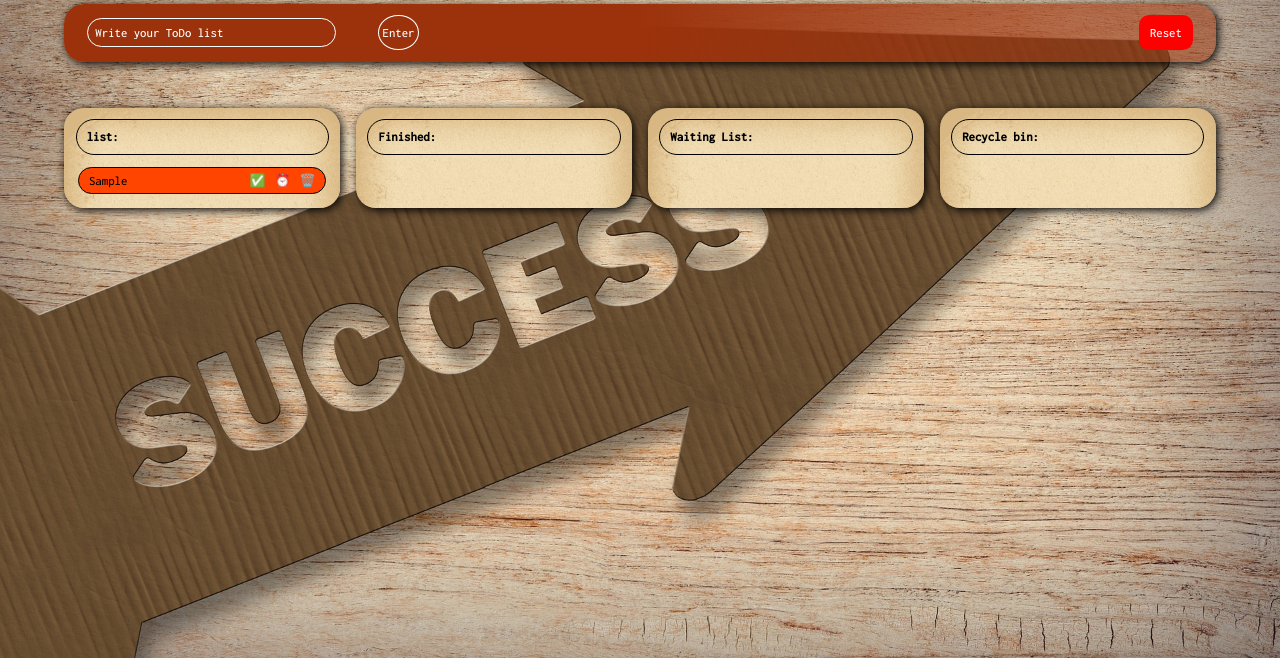
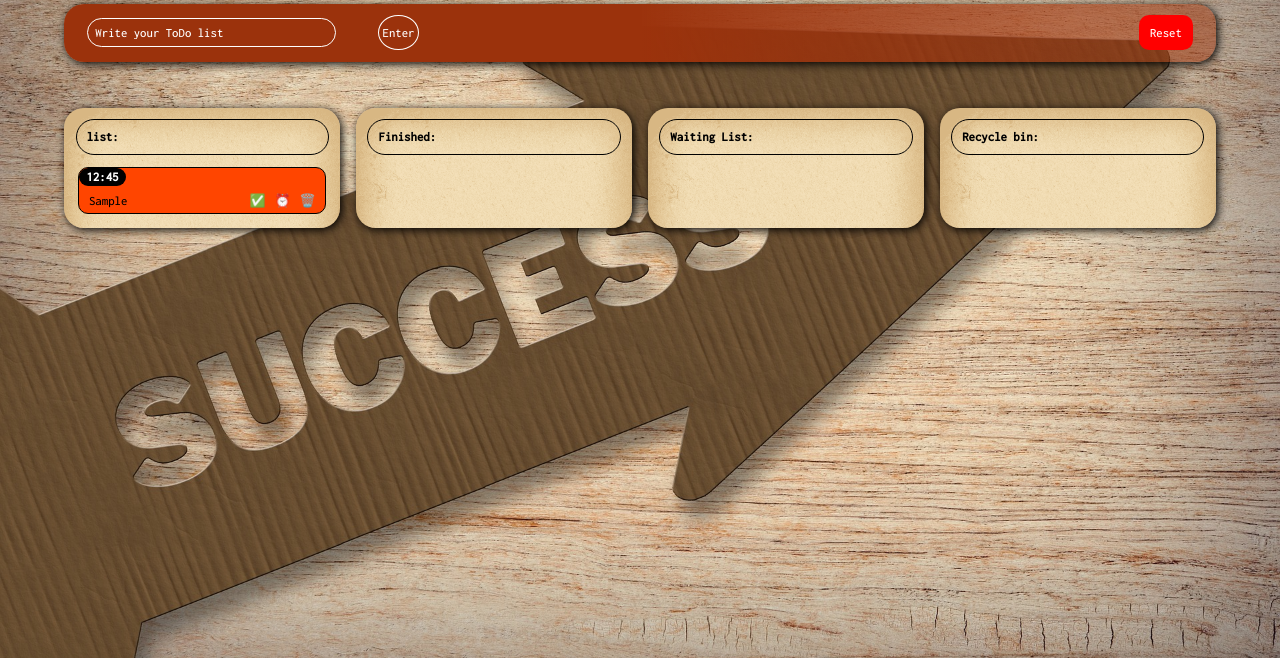
Before and after one commit to atakriti/todo-list, a website: page src/index.html in a window 1280 px wide. Both pictures are taken after typing "Sample" into the empty fields and a click on the input "Enter". Shown: the part 142-800 px from the top of the page. Drawn offline with Linux system fonts and the light colour scheme.

Commit message:
added clock to each add new item

```diff
--- a/src/index.html
+++ b/src/index.html
@@ -10,7 +10,7 @@
 <body>
      <div class="pop-container">
           <div class="pop">
-               <p>Are you sure:</p>
+               <p>Are you sure?</p>
                <button id="yes">Yes</button>
                <button id="no">No</button>
           </div>
--- a/src/js/main.js
+++ b/src/js/main.js
@@ -16,10 +16,10 @@ emptyTrash.style.display = "none";
 pop.style.transform = "scale(0)";
 // =============================================
 // =======================clock ============
-// let hours = new Date().getHours();
-// let minutes = new Date().getMinutes();
-// let time = `${hours}:${minutes}`;
-// clock.innerHTML = time;
+let hours = new Date().getHours();
+let minutes = new Date().getMinutes();
+let time = `${hours}:${minutes}`;
+
 // ============================
 let user = (e) => {
   e.preventDefault();
@@ -28,14 +28,19 @@ let user = (e) => {
     let li = document.createElement("li");
     let spanLi = document.createElement("span");
     let list = document.createTextNode(inputUser);
+
     spanLi.appendChild(list);
     li.appendChild(spanLi);
     ul.appendChild(li);
+// ============= creating the timing as sticker in li
+
+
 
     // let clone = li.cloneNode(true)
     // ul2.appendChild(clone)
     document.querySelector("#input-user").value = "";
     // step 1 create div for btns
+
     let div = document.createElement("div");
     // step 2 create btns
     let done = document.createElement("button");
@@ -63,18 +68,21 @@ let user = (e) => {
     div.appendChild(restore);
     // step 6 push div to li
     li.appendChild(div);
-
-    // =============
-
+    let sticker = document.createElement("strong") // -----------------
+    sticker.innerHTML = time // ----------------
+    li.appendChild(sticker) // -----------------
+    sticker.classList.add("stickerNote") // -----------------
     // =================== DONE =======================
     done.addEventListener("click", () => {
       li.classList.add("done");
+      li.classList.remove("waiting")
       finishedItems.appendChild(li);
+
     });
     // =================== Remind Me =======================
     remindMe.addEventListener("click", () => {
       li.classList.remove("done");
-      li.classList.add("wainting");
+      li.classList.add("waiting");
       yetParagraph.appendChild(li);
     });
     // =================== recycleBtn =======================
@@ -109,6 +117,7 @@ let user = (e) => {
 
     restore.addEventListener("click", () => {
       ul.appendChild(li);
+      li.classList.remove("recycleBg")
     });
     // =========== yes no btn ==========
     yes.addEventListener("click", () => {
@@ -137,16 +146,20 @@ let submit = document
 // ===============
 let userWelcome = document.querySelector(".userWelcome");
 let userWel = (e) => {
+
   e.preventDefault();
   let userWelInput = document.getElementById("userWelInput").value;
   if (!userWelInput == "") {
+
     userWelcome.innerHTML =
       userWelInput[0].toUpperCase() + userWelInput.slice(1);
+
     document.getElementById("userWelInput").value = "";
   } else {
     document.getElementById("userWelInput").placeholder = "Enter your name";
   }
+
 };
 let userWelcomeForm = document
   .querySelector(".userWelcomeInput")
-  .addEventListener("submit", userWel);
+  .addEventListener("submit", userWel );
--- a/src/scss/main.scss
+++ b/src/scss/main.scss
@@ -11,7 +11,7 @@
   color: white;
   background-color: green !important;
 }
-.wainting {
+.waiting {
   background-color: rgb(255, 217, 0) !important;
 }
 .recycleBg {
@@ -188,10 +188,11 @@ body {
     font-size: $fs-4;
     margin-top: 2%;
     color: white;
-
+    animation: opacity 3s;
     span {
       color: orangered;
       font-size: $fs-4;
+
     }
   }
   // ================= the note ============
@@ -281,7 +282,7 @@ body {
               margin-top: 4%;
               width: 24%;
               border-radius: 20px;
-              overflow: hidden;
+              // overflow: hidden;
               padding: 1%;
               background-image: url(../images/notebg.jpg);
               background-size: cover;
@@ -324,8 +325,8 @@ body {
                 li {
                   list-style: decimal inside;
                   border: 1px black solid;
-                  border-radius: 20px;
-                  padding: 2% 4%;
+                  border-radius: 10px;
+                  padding: 10% 4% 2% 4%;
                   font-size: $fs-1;
                   margin-top: 4%;
                   background-color: orangered;
@@ -333,6 +334,9 @@ body {
                   justify-content: space-between;
                   align-items: center;
                   white-space: normal;
+                  position: relative;
+                  animation: opacity 1s;
+
                   div {
                     width: 40%;
                     display: flex;
@@ -348,9 +352,22 @@ body {
                     width: 50%;
                     word-break: break-word;
                   }
+                  // ================== sticker ============
+                  .stickerNote{
+                    background-color: black;
+                    color: white;
+                    position: absolute;
+                    border-radius: 10px;
+                    top: 0%;
+                    left: 0%;
+                    z-index: 1;
+                    padding: 1% 3%;
+                    font-size: $fs-1;
+                  }
                 }
               }
             }
+
         }
     }
   }
@@ -499,6 +516,12 @@ body {
                                 font-size: $fs-5;
                             }
                         }
+
+                        .stickerNote{
+                          font-size: $fs-4;
+                          border-radius: 10px;
+                        }
+
                     }
                 }
             }
@@ -508,3 +531,15 @@ body {
     }
   }
 }
+
+@keyframes opacity {
+  from{
+   opacity: 0;
+   transform: translateY(-70%);
+  }
+  to{
+    opacity: 1;
+    transform: translateY(0%);
+
+  }
+}
```
Also changed, not shown: dist/styles/main.css, src/styles/main.css, 2 other files.
